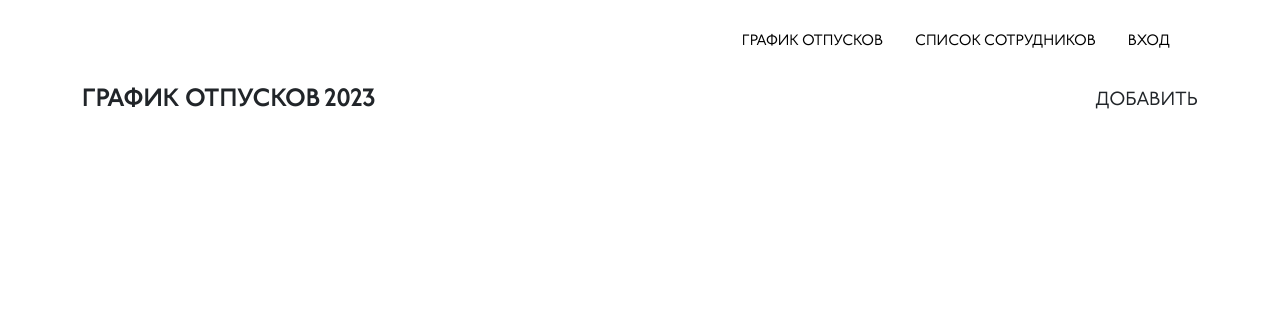
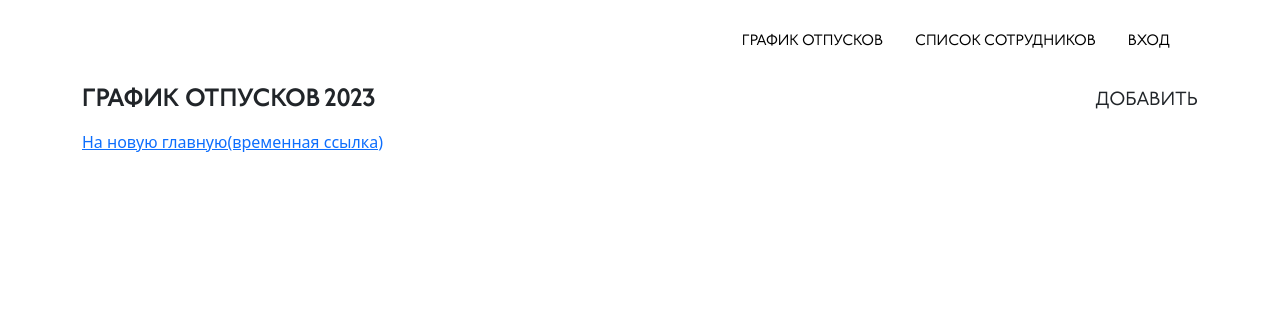
Before and after one commit to evgeniymoskvin/employee_vacations, a Django app: page / in a window 1280 px wide. Shown: the top 330 px of the page. Run offline with Django 4.2, Linux system fonts and the light colour scheme; data that the repository does not hold is empty; some libraries are stand-ins or nearby versions.

Commit message:
add new index

```diff
--- a/vacations/templates/vacations/index.html
+++ b/vacations/templates/vacations/index.html
@@ -171,6 +171,8 @@
         <div id="timelines" style="height: 100%;"></div>
     </div>
 
+    <a href="{% url 'index-2' %}">На новую главную(временная ссылка)</a>
+
     <!-- Модальное окно для вывода данных по отпуску-->
     <div class="modal fade" id="detailsModal" tabindex="-1" aria-labelledby="exampleModalLabel" aria-hidden="true">
         <div class="modal-dialog">
```
